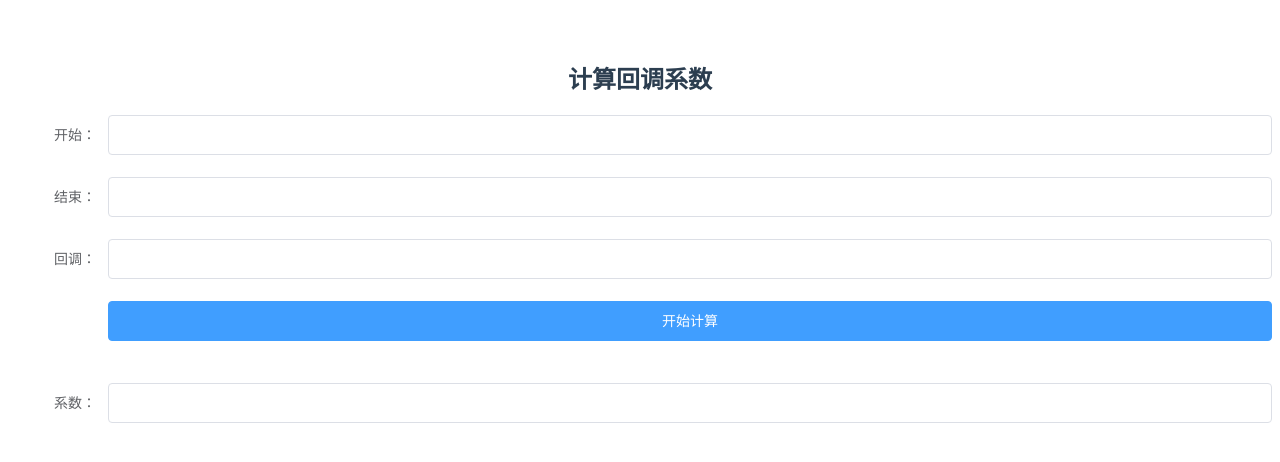
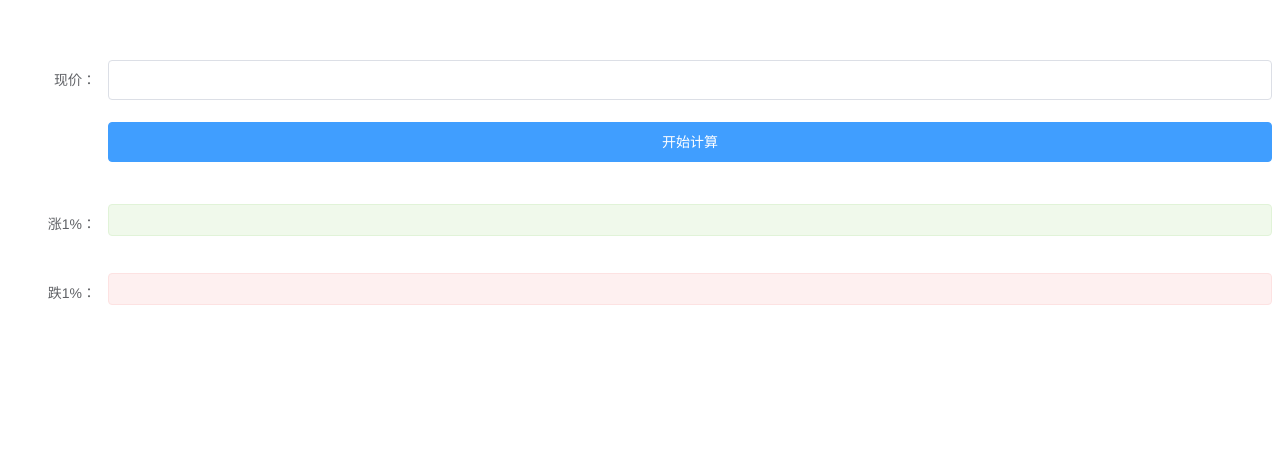
Before and after one commit to hanoubaba/deal-program, a Vue app: page / in a window 1280 px wide. Shown: the top 462 px of the page. Built offline with nearby package versions, Linux system fonts and the light colour scheme.

Commit message:
no message

```diff
--- a/src/App.vue
+++ b/src/App.vue
@@ -6,7 +6,7 @@
 
 <script>
 // import HelloWorld from './components/HelloWorld.vue'
-import HelloWorld from './components/htxs.vue'
+import HelloWorld from './components/easy.vue'
 
 export default {
     name: 'App',
--- /dev/null
+++ b/src/components/easy.vue
@@ -0,0 +1,53 @@
+<template>
+    <div class="container">
+        <div class="fl">
+            <el-form ref="dataForm" label-width="100px">
+                <el-form-item label="现价：" prop="num">
+                    <el-input v-model="num"></el-input>
+                </el-form-item>
+                <el-form-item label="">
+                    <el-button type="primary" style="width:100%;margin-bottom:20px" @click="getResult">开始计算</el-button>
+                </el-form-item>
+                <el-form-item label="涨1%：">
+                    <el-tag style="width:100%" type="success">{{up1}}</el-tag>
+                </el-form-item>
+                <el-form-item label="跌1%：">
+                    <el-tag style="width:100%" type="danger">{{down1}}</el-tag>
+                </el-form-item>
+            </el-form>
+        </div>
+    </div>
+</template>
+
+<script>
+export default {
+    name: 'HelloWorld',
+    data () {
+        return {
+            num: '',
+            up1: '',
+            down1: '',
+        }
+    },
+    methods: {
+        getResult () {
+            this.up1 = (this.num * 1.01).toFixed(2)
+            this.down1 = (this.num * 0.99).toFixed(2)
+        },
+    }
+}
+</script>
+
+<style scoped>
+.container {
+    color: #333;
+    margin: 0 auto;
+}
+.fl {
+    flex: 1;
+}
+p {
+    color: #fc0048;
+    font-size: 14px;
+}
+</style>
```
Also changed, not shown: package.json (line endings or trailing spaces), 1 other file (tests, documents, lock files or other folders).
